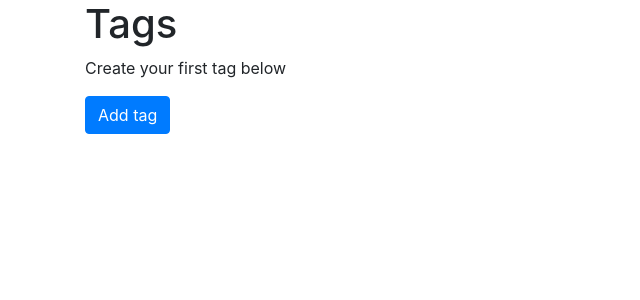
After one commit to christopherklint97/Flask-Blogly, a Flask app: page /tags in a window 1280 px wide. The commit adds this page. Shown: the top 300 px of the page, without its empty margins (0-640 px from the left). Run offline with Flask 2, Linux system fonts and the light colour scheme; data that the repository does not hold is empty.

Commit message:
adding tags

```diff
--- a/app.py
+++ b/app.py
@@ -2,7 +2,7 @@
 import os
 from flask_debugtoolbar import DebugToolbarExtension
 from flask import Flask, render_template, redirect, request
-from models import db, connect_db, User, Post
+from models import db, connect_db, User, Post, Tag, PostTag
 from datetime import datetime
 
 
@@ -112,7 +112,12 @@ def new_post_form(user_id):
 
     user = User.query.get_or_404(user_id)
 
-    return render_template("new_post_form.html", user=user)
+    try:
+        tags = Tag.query.all()
+    except NameError:
+        return render_template('new_post_form.html', user=user)
+
+    return render_template("new_post_form.html", user=user, tags=tags)
 
 
 @app.route("/users/<int:user_id>/posts/new", methods=["POST"])
@@ -123,7 +128,8 @@ def submit_new_post_form(user_id):
 
     title = request.form['title']
     content = request.form['content']
-    post = Post(title=title, content=content, author_id=user_id)
+    tags = request.form.getlist('tags')
+    post = Post(title=title, content=content, author_id=user_id, tags=tags)
 
     db.session.add(post)
     db.session.commit()
@@ -177,5 +183,80 @@ def delete_post(post_id):
     return redirect(f'/users')
 
 
+@app.route("/tags")
+def list_tags():
+    """List tags."""
+
+    try:
+        tags = Tag.query.all()
+    except NameError:
+        return render_template('list_tags.html')
+
+    return render_template('list_tags.html', tags=tags)
+
+
+@app.route("/tags/<int:tag_id>")
+def show_posts(tag_id):
+    """Show detail about a tag."""
+
+    tag = Tag.query.get_or_404(tag_id)
+
+    return render_template("show_tag.html", tag=tag)
+
+
+@app.route("/tags/new")
+def add_new_tag():
+    """Shows a form to add a new tag."""
+
+    return render_template("add_tag.html")
+
+
+@app.route("/tags/new", methods=['POST'])
+def submit_new_tag():
+    """Process add form, adds tag, and redirect to tag list."""
+
+    name = request.form['name']
+    tag = Tag(name=name)
+
+    db.session.add(tag)
+    db.session.commit()
+
+    return redirect("/tags")
+
+
+@app.route("/tags/<int:tag_id>/edit")
+def edit_tags(tag_id):
+    """Show edit form for a tag."""
+
+    tag = Tag.query.get_or_404(tag_id)
+
+    return render_template("edit_tag.html", tag=tag)
+
+
+@app.route("/tags/<int:tag_id>/edit", methods=['POST'])
+def submit_edit_tags(tag_id):
+    """Process edit form, edit tag, and redirects to the tags list."""
+
+    tag = Tag.query.get_or_404(tag_id)
+    tag.name = request.form['name']
+
+    db.session.add(tag)
+    db.session.commit()
+
+    return redirect("/tags")
+
+
+@app.route("/tags/<int:tag_id>/delete", methods=['POST'])
+def delete_tag(tag_id):
+    """Delete the tag."""
+
+    tag = Tag.query.get_or_404(tag_id)
+
+    db.session.delete(tag)
+    db.session.commit()
+
+    return redirect(f'/tags')
+
+
 if __name__ == '__main__':
     app.run()
--- /dev/null
+++ b/templates/list_tags.html
@@ -0,0 +1,19 @@
+{% extends 'base.html' %}
+
+{% block title %} Tags {% endblock %}
+
+{% block content %}
+
+<h1>Tags</h1>
+{% if tags %}
+<ul>
+    {% for tag in tags %}
+    <li><a href="/">{{ tag.name }}</a></li>
+    {% endfor %}
+</ul>
+{% else %}
+<p>Create your first tag below</p>
+{% endif %}
+<a href="/tags/new" class="btn btn-primary">Add tag</a>
+
+{% endblock %}
--- a/templates/user_listing.html
+++ b/templates/user_listing.html
@@ -1,6 +1,6 @@
 {% extends 'base.html' %}
 
-{% block title %} User Listing {% endblock %}
+{% block title %} Users {% endblock %}
 
 {% block content %}
 <h1>Users</h1>
```
Also changed, not shown: models.py (+49 -0 lines), templates/add_tag.html (added, +16 -0 lines), templates/edit_post_form.html (+29 -1 lines), templates/edit_tag.html (added, +16 -0 lines), templates/new_post_form.html (+13 -1 lines), templates/post_details.html (+8 -1 lines), templates/show_tag.html (added, +21 -0 lines).
